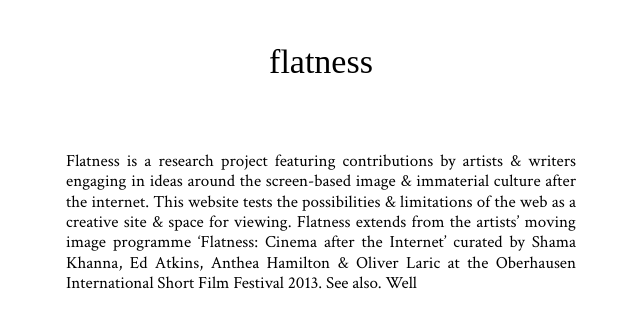
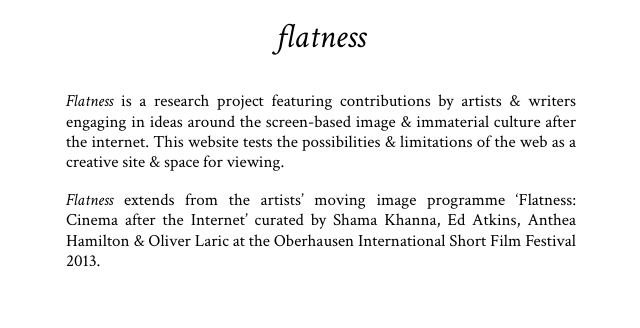
Before and after one commit to flatness/flatness.github.io, a Jekyll site: the page built from index.md, in a window 1280 px wide. Shown: the top 328 px of the page, without its empty margins (319-959 px from the left). Built offline with Jekyll 4.4.1, drawn with Linux system fonts in a browser that asks for light colours; some web fonts are replaced.

Commit message:
pages being added

```diff
--- a/_layouts/default.html
+++ b/_layouts/default.html
@@ -7,10 +7,9 @@
 
     {% include header.html %}
 
-    <div class="page-content">
-      <div class="wrapper">
-        {{ content }}
-      </div>
+
+    <div class="wrapper">
+      {{ content }}
     </div>
 
     {% include footer.html %}
--- a/css/main.scss
+++ b/css/main.scss
@@ -22,7 +22,7 @@
 }
 
 .wrapper {
-    padding: 2em;
+    padding: 0.5em 2em;
     max-width: 30em;
     text-align: justify;
     margin: auto;
@@ -30,6 +30,8 @@
 
 .logotype {
     font-family: 'Supermercado One', cursive;
+    font-family: 'Crimson Text', serif;
+    font-style: italic;
     font-size : 2em;
     text-align: center;
     margin: auto;
@@ -39,3 +41,15 @@
     text-decoration: none;
     color: #000;
 }
+
+ul {
+    list-style: none;
+}
+
+.menu li {
+    display: inline;
+    padding: 0 1em;
+    text-transform: uppercase;
+    font-family: 'Inconsolata', monospace;
+    font-size: 1em;
+}
--- a/index.html
+++ /dev/null
@@ -1,13 +0,0 @@
----
-layout: default
-published: true
----
-
-
-Flatness is a research project featuring contributions by artists & writers engaging in ideas around the screen-based image & immaterial culture after the internet. This website tests the possibilities & limitations of the web as a creative site & space for viewing.
-
-Flatness extends from the artists’ moving image programme ‘Flatness: Cinema after the Internet’ curated by Shama Khanna,  Ed Atkins, Anthea Hamilton & Oliver Laric at the Oberhausen International Short Film Festival 2013.
-
-See also.
-
-Well
```
Also changed, not shown: _includes/nav.html (added, +13 -0 lines), colophon/index.md (added, +12 -0 lines), index.md (added, +7 -0 lines).
